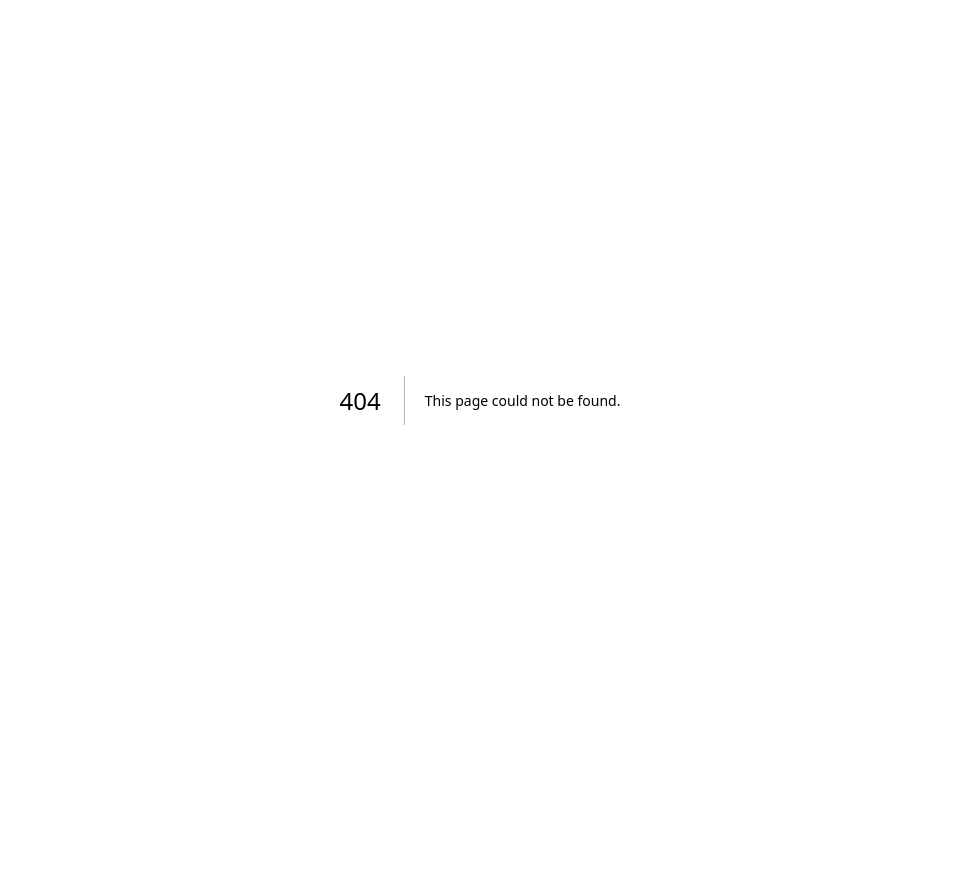
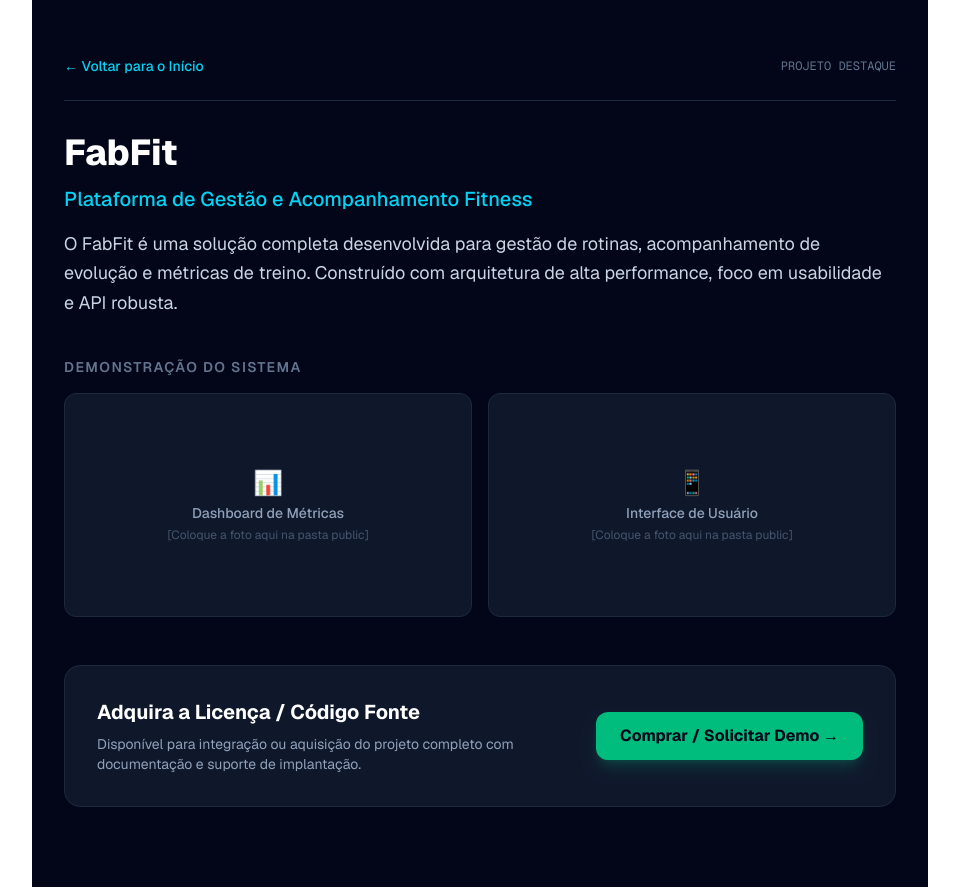
Before and after one commit to faccruz/meu-portfolio, a Next.js app: page /fabfit in a window 1280 px wide. Before the commit this address had no page. Shown: the whole page, without its empty margins (160-1119 px from the left). Before the commit the page ends 800 px from the top, so only its background shows below. Built offline with nearby package versions, Linux system fonts and the light colour scheme.

Commit message:
feat: adicionando card do FabFit com navegação interna

```diff
--- /dev/null
+++ b/app/fabfit/page.tsx
@@ -0,0 +1,77 @@
+import Link from 'next/link';
+
+export default function FabFitPage() {
+  return (
+    <main className="min-h-screen bg-slate-950 text-slate-100 p-8 max-w-4xl mx-auto font-sans">
+
+      {/* Menu de Navegação */}
+      <nav className="flex justify-between items-center py-6 border-b border-slate-800 mb-8">
+        <Link href="/" className="text-cyan-400 hover:text-cyan-300 font-medium text-sm flex items-center gap-2">
+          ← Voltar para o Início
+        </Link>
+        <span className="text-xs font-mono text-slate-500">PROJETO DESTAQUE</span>
+      </nav>
+
+      {/* Cabeçalho do Projeto */}
+      <section className="mb-10">
+        <h1 className="text-4xl font-extrabold text-white mb-3">FabFit</h1>
+        <p className="text-xl text-cyan-400 font-medium mb-4">
+          Plataforma de Gestão e Acompanhamento Fitness
+        </p>
+        <p className="text-slate-300 leading-relaxed text-lg">
+          O FabFit é uma solução completa desenvolvida para gestão de rotinas, acompanhamento de evolução
+          e métricas de treino. Construído com arquitetura de alta performance, foco em usabilidade e API robusta.
+        </p>
+      </section>
+
+      {/* Seção de Galeria de Imagens */}
+      <section className="mb-12">
+        <h2 className="text-sm uppercase tracking-widest text-slate-500 mb-4 font-semibold">
+          DEMONSTRAÇÃO DO SISTEMA
+        </h2>
+
+        <div className="grid md:grid-cols-2 gap-4">
+          {/* Espaço para Imagem 1 */}
+          <div className="bg-slate-900 border border-slate-800 rounded-xl h-56 flex items-center justify-center text-slate-500 text-sm overflow-hidden group">
+            {/* Se tiver imagens publicadas, substitua a div abaixo por: <img src="/fabfit-1.png" alt="FabFit Dashboard" className="w-full h-full object-cover" /> */}
+            <div className="text-center p-4">
+              <span className="block text-2xl mb-1">📊</span>
+              <p className="text-slate-400 font-medium">Dashboard de Métricas</p>
+              <p className="text-xs text-slate-600 mt-1">[Coloque a foto aqui na pasta public]</p>
+            </div>
+          </div>
+
+          {/* Espaço para Imagem 2 */}
+          <div className="bg-slate-900 border border-slate-800 rounded-xl h-56 flex items-center justify-center text-slate-500 text-sm overflow-hidden group">
+            <div className="text-center p-4">
+              <span className="block text-2xl mb-1">📱</span>
+              <p className="text-slate-400 font-medium">Interface de Usuário</p>
+              <p className="text-xs text-slate-600 mt-1">[Coloque a foto aqui na pasta public]</p>
+            </div>
+          </div>
+        </div>
+      </section>
+
+      {/* Destaques Técnicos & Botão de Compra */}
+      <section className="bg-slate-900 border border-slate-800 rounded-2xl p-8 mb-12 flex flex-col md:flex-row justify-between items-start md:items-center gap-6">
+        <div>
+          <h3 className="text-xl font-bold text-white mb-2">Adquira a Licença / Código Fonte</h3>
+          <p className="text-slate-400 text-sm max-w-md">
+            Disponível para integração ou aquisição do projeto completo com documentação e suporte de implantação.
+          </p>
+        </div>
+
+        {/* Link para Venda / Checkout / WhatsApp */}
+        <a
+          href="https://wa.me/5515999999999?text=Olá,%20tenho%20interesse%20no%20FabFit!"
+          target="_blank"
+          rel="noopener noreferrer"
+          className="bg-emerald-500 hover:bg-emerald-400 text-slate-950 font-bold px-6 py-3 rounded-xl transition shadow-lg shadow-emerald-500/20 whitespace-nowrap"
+        >
+          Comprar / Solicitar Demo →
+        </a>
+      </section>
+
+    </main>
+  );
+}
--- a/app/page.tsx
+++ b/app/page.tsx
@@ -1,3 +1,5 @@
+import Link from 'next/link';
+
 export default function Home() {
   return (
     <main className="min-h-screen bg-slate-950 text-slate-100 p-8 max-w-4xl mx-auto font-sans">
@@ -15,7 +17,7 @@ export default function Home() {
         </div>
       </header>
 
-      {/* Seção Sobre Mim (Texto mais limpo) */}
+      {/* Seção Sobre Mim */}
       <section className="py-10">
         <h2 className="text-sm uppercase tracking-widest text-slate-500 mb-3 font-semibold">SOBRE MIM</h2>
         <p className="text-slate-300 text-lg leading-relaxed max-w-3xl">
@@ -31,13 +33,41 @@ export default function Home() {
 
         <div className="grid md:grid-cols-2 gap-6">
 
-          {/* Card de Projeto .NET (Estilo Glassmorphism Suave) */}
-          <div className="bg-slate-900 border border-slate-800 rounded-2xl p-7 hover:border-cyan-500 transition-all duration-300 shadow-xl group">
+          {/* Card 1: FabFit */}
+          <div className="bg-slate-900 border border-slate-800 rounded-2xl p-7 hover:border-cyan-500 transition-all duration-300 shadow-xl group flex flex-col justify-between">
+            <div>
+              <div className="flex justify-between items-start mb-4">
+                <h3 className="text-xl font-bold text-white group-hover:text-cyan-300 transition-colors">
+                  FabFit
+                </h3>
+                <span className="text-emerald-400 text-xs font-mono bg-emerald-950/80 border border-emerald-800/60 px-2 py-0.5 rounded-md">[PRODUTO]</span>
+              </div>
+
+              <p className="text-slate-400 text-base mb-6 leading-relaxed">
+                Plataforma completa de gestão fitness e acompanhamento de treinos. Inclui métricas, dashboard intuitivo e ecossistema escalável.
+              </p>
+
+              <div className="flex flex-wrap gap-2.5 mb-8 text-xs text-cyan-200 font-mono">
+                <span className="bg-slate-800 px-3 py-1.5 rounded-lg border border-slate-700">.NET</span>
+                <span className="bg-slate-800 px-3 py-1.5 rounded-lg border border-slate-700">C#</span>
+                <span className="bg-slate-800 px-3 py-1.5 rounded-lg border border-slate-700">Web</span>
+              </div>
+            </div>
+
+            <div className="border-t border-slate-800 pt-5">
+              <Link href="/fabfit" className="text-cyan-400 hover:text-cyan-300 font-semibold text-sm hover:underline flex items-center gap-1.5">
+                Ver detalhes e demonstração →
+              </Link>
+            </div>
+          </div>
+
+          {/* Card 2: API RESTful .NET / EF Core */}
+          <div className="bg-slate-900 border border-slate-800 rounded-2xl p-7 hover:border-cyan-500 transition-all duration-300 shadow-xl group flex flex-col justify-between">
+            <div>
               <div className="flex justify-between items-start mb-4">
                 <h3 className="text-xl font-bold text-white group-hover:text-cyan-300 transition-colors">
                   API RESTful .NET / EF Core
                 </h3>
-              {/* Ícone sutil indicando projeto backend */}
                 <span className="text-slate-600 text-xs font-mono group-hover:text-cyan-500">[BACKEND]</span>
               </div>
 
@@ -52,6 +82,7 @@ export default function Home() {
                 <span className="bg-slate-800 px-3 py-1.5 rounded-lg border border-slate-700">EF Core</span>
                 <span className="bg-slate-800 px-3 py-1.5 rounded-lg border border-slate-700">Docker</span>
               </div>
+            </div>
 
             <div className="flex gap-5 text-sm font-semibold border-t border-slate-800 pt-5">
               <a href="https://github.com/faccruz" target="_blank" rel="noopener noreferrer" className="text-cyan-400 hover:text-cyan-300 hover:underline flex items-center gap-1.5">
@@ -60,7 +91,7 @@ export default function Home() {
               </a>
               <a href="#" className="text-emerald-400 hover:text-emerald-300 hover:underline flex items-center gap-1.5">
                 <svg className="w-4 h-4" fill="none" stroke="currentColor" viewBox="0 0 24 24"><path strokeLinecap="round" strokeLinejoin="round" strokeWidth="2" d="M3 8l7.89 5.26a2 2 0 002.22 0L22 8M5 19h14a2 2 0 002-2V7a2 2 0 00-2-2H5a2 2 0 00-2 2v10a2 2 0 002 2z"></path></svg>
-                Contato / Vendas
+                Contato
               </a>
             </div>
           </div>
```
Lines whose indentation alone changed are shown as unchanged.
